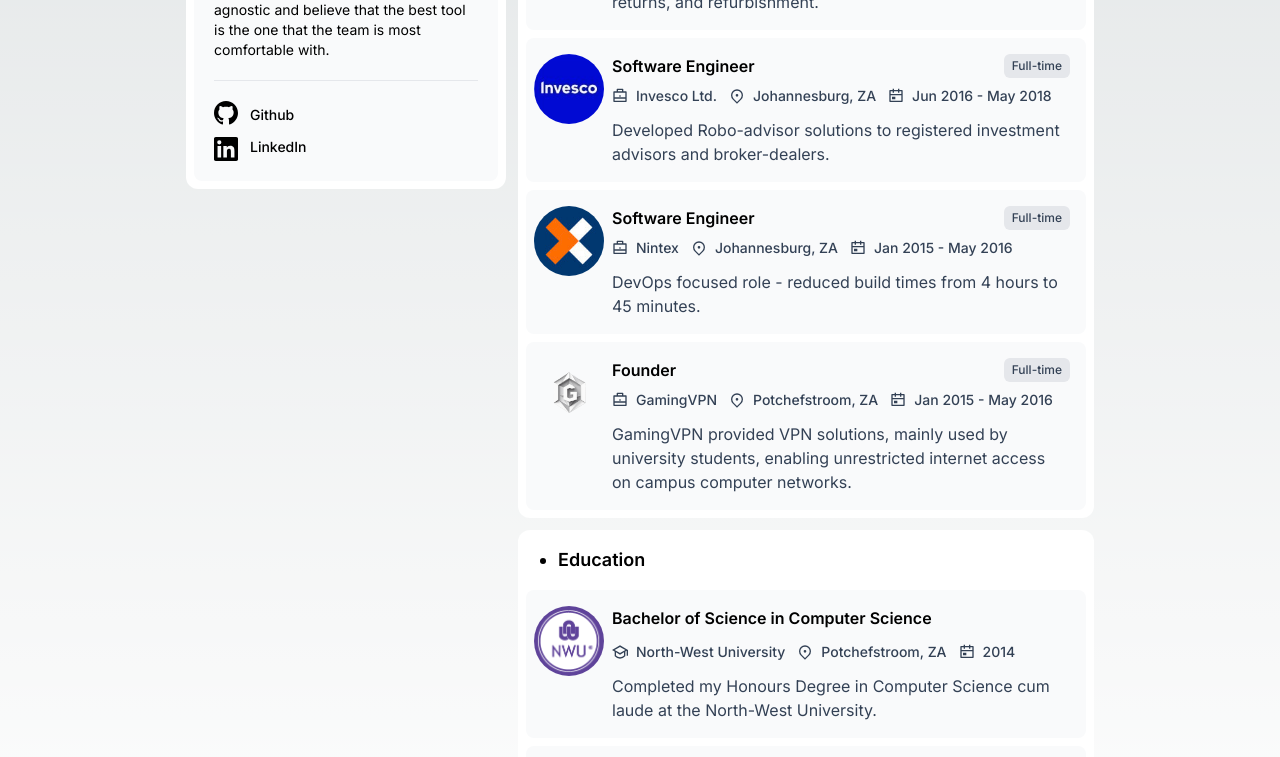
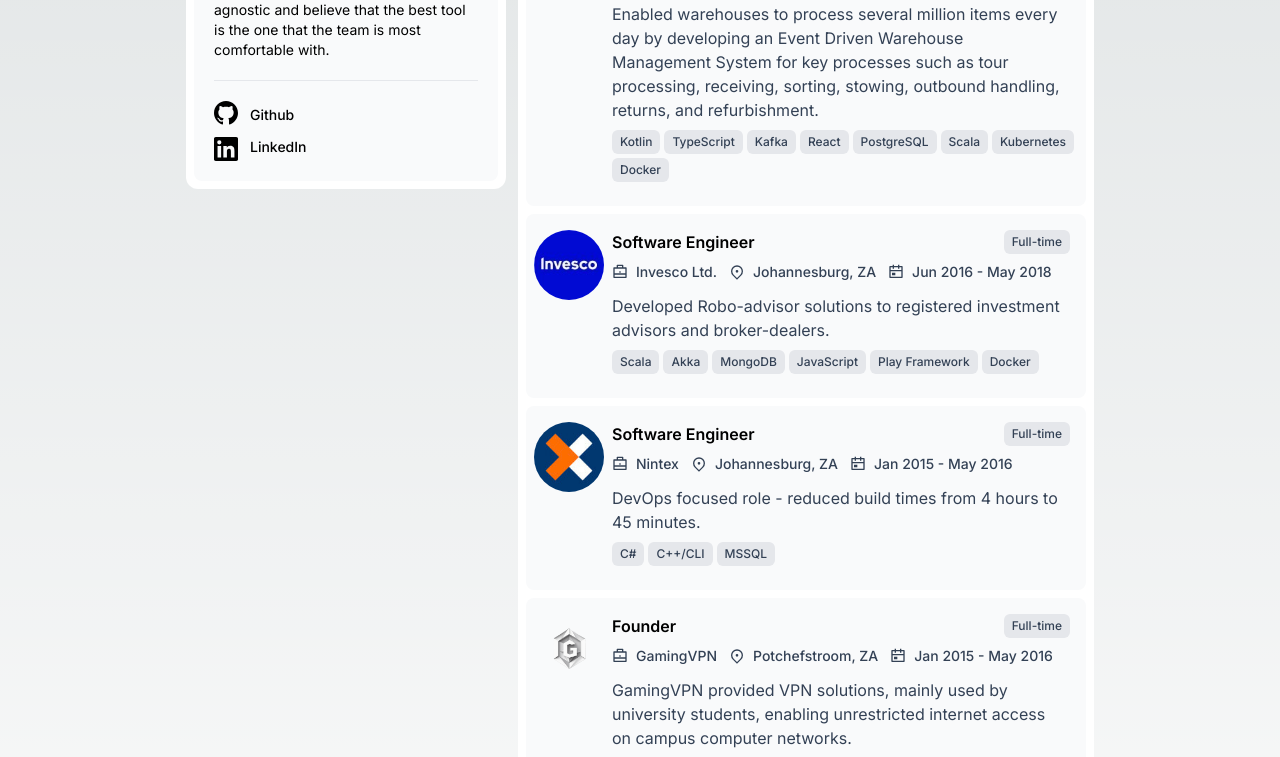
Before and after one commit to Deeds67/portfolio, a Next.js app: page / in a window 1280 px wide. Shown: the part 780-1537 px from the top of the page. Built offline with nearby package versions, Linux system fonts and the light colour scheme.

Commit message:
Added tags to experience section

```diff
--- a/src/components/ui/Experience/index.tsx
+++ b/src/components/ui/Experience/index.tsx
@@ -11,7 +11,8 @@
         to: "Present",
         description: "Experienced software engineer with expertise in building scalable, event-driven microservices and AI-powered applications. Proficient in developing solutions using a diverse tech stack. Strong background in leading new technical projects, mentoring engineers, and maintaining and improving legacy systems.",
         logo: "/linkedinprofilepic.jpeg",
-        url: "https://www.pierremarais.de"
+        url: "https://www.pierremarais.de",
+        tags: ["Kotlin", "TypeScript", "Ktor", "React", "Next.js", "TailwindCSS", "Docker"],
     },
     {
         role: "Co-Founder",
@@ -22,7 +23,9 @@
         to: "May 2024",
         description: "Tresor AI provides companies with a GDPR compliant chat-bot that uses open-source LLM models combined with RAG, enabling companies to have intelligent querying of internal documentation.",
         logo: "/tresor-ai.png",
-        url: "https://www.tresor-ai.com"
+        url: "https://www.tresor-ai.com",
+        tags: ["Python", "TypeScript", "Llama-Index", "FastAPI", "LLM", "RAG", "Next.js", "TailwindCSS"],
+
     },
     {
         role: "Senior Software Engineer",
@@ -33,7 +36,8 @@
         to: "Feb 2023",
         description: "Enabled warehouses to process several million items every day by developing an Event Driven Warehouse Management System for key processes such as tour processing, receiving, sorting, stowing, outbound handling, returns, and refurbishment.",
         logo: "/zalando_logo.png",
-        url: "https://www.zalando.de"
+        url: "https://www.zalando.de",
+        tags: ["Kotlin", "TypeScript", "Kafka", "React", "PostgreSQL", "Scala", "Kubernetes", "Docker"]
     },
     {
         role: "Software Engineer",
@@ -44,7 +48,9 @@
         to: "May 2018",
         description: "Developed Robo-advisor solutions to registered investment advisors and broker-dealers.",
         logo: "/invesco_ltd_logo.jpeg",
-        url: "https://www.invesco.com"
+        url: "https://www.invesco.com",
+        tags: ["Scala", "Akka", "MongoDB", "JavaScript", "Play Framework", "Docker"]
+
     },
     {
         role: "Software Engineer",
@@ -55,7 +61,9 @@
         to: "May 2016",
         description: "DevOps focused role - reduced build times from 4 hours to 45 minutes.",
         logo: "/k2_logo.jpeg",
-        url: "https://www.nintext.com"
+        url: "https://www.nintext.com",
+        tags: ["C#", "C++/CLI", "MSSQL"]
+
     },
     {
         role: "Founder",
@@ -65,7 +73,8 @@
         from: "Jan 2015",
         to: "May 2016",
         description: "GamingVPN provided VPN solutions, mainly used by university students, enabling unrestricted internet access on campus computer networks.",
-        logo: "/gamingvpn_logo.png"
+        logo: "/gamingvpn_logo.png",
+        tags: ["C#", "ASP.NET MVC", "OpenVPN", "Apache"]
     }
 ]
 
@@ -109,6 +118,7 @@
                     <div className="pr-5 text-slate-700">
                         {exp.description}
                     </div>
+                    {exp.tags && <Tags tags={exp.tags} className="my-2"></Tags>}
                 </div>
             </div>
         )}
```
